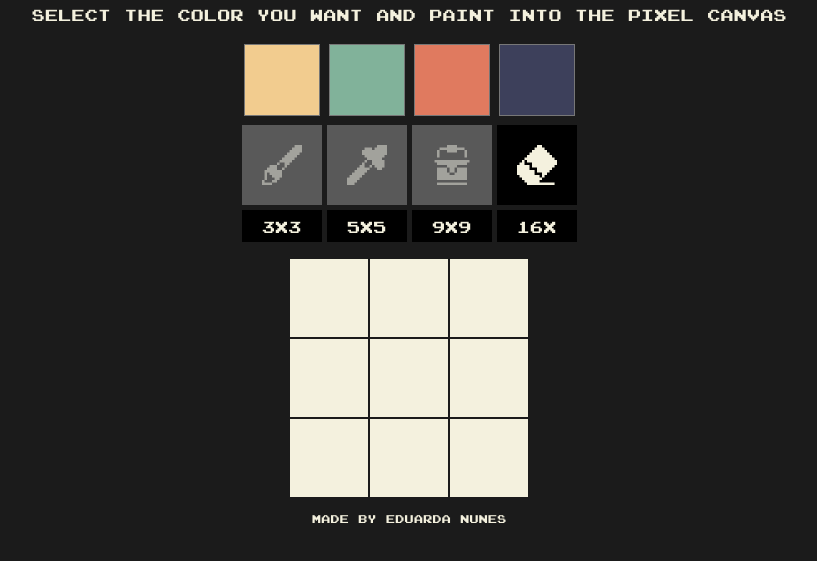
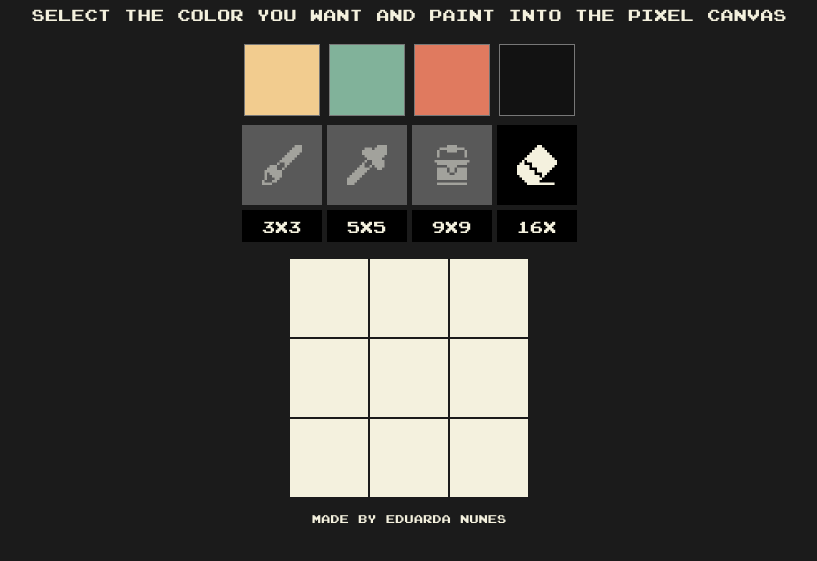
Before and after one commit to EduardaNunes/Pixel-Paint, a plain HTML site: page index.html in a window 1280 px wide. Shown: the part 49-610 px from the top of the page, without its empty margins (231-1048 px from the left). Drawn offline with Linux system fonts and the light colour scheme.

Commit message:
Update index.html

```diff
--- a/index.html
+++ b/index.html
@@ -18,7 +18,7 @@
             <input type="color" class="color" value="#f2cc8f"></input>
             <input type="color" class="color" value="#81b29a"></input>
             <input type="color" class="color" value="#e07a5f"></input>
-            <input type="color" class="color" value="#3d405b"></input>
+            <input type="color" class="color" value="#121212"></input>
 
             <button class="tools unavailable flex-row" onclick=""><img src="Imgs/White Pixel Paint Brush.ico"></button>
             <button class="tools unavailable flex-row" onclick=""><img src="Imgs/White Pixel Dropper.ico"></button>
```
